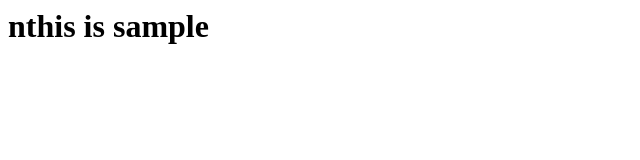
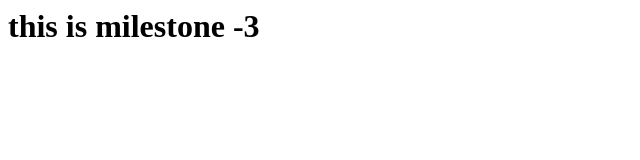
Before and after one commit to Nithya-150204/githubaction, a plain HTML site: page index.html in a window 1280 px wide. Shown: the whole page, without its empty margins (0-640 px from the left). Drawn offline with Linux system fonts and the light colour scheme.

Commit message:
Update index.html

```diff
--- a/index.html
+++ b/index.html
@@ -1 +1 @@
-<h1>nthis is sample</h1>
+<h1>this is milestone -3</h1>
```
